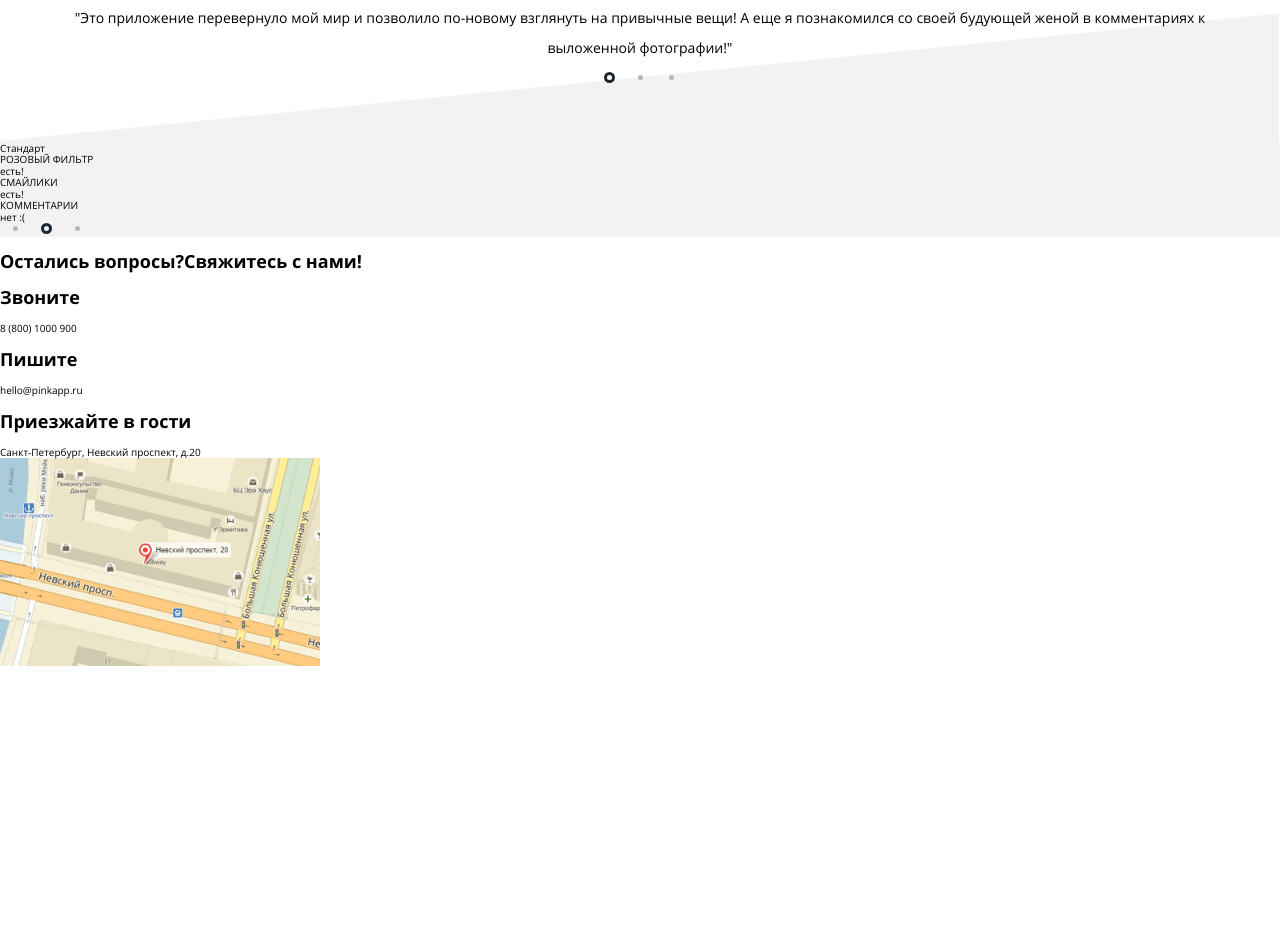
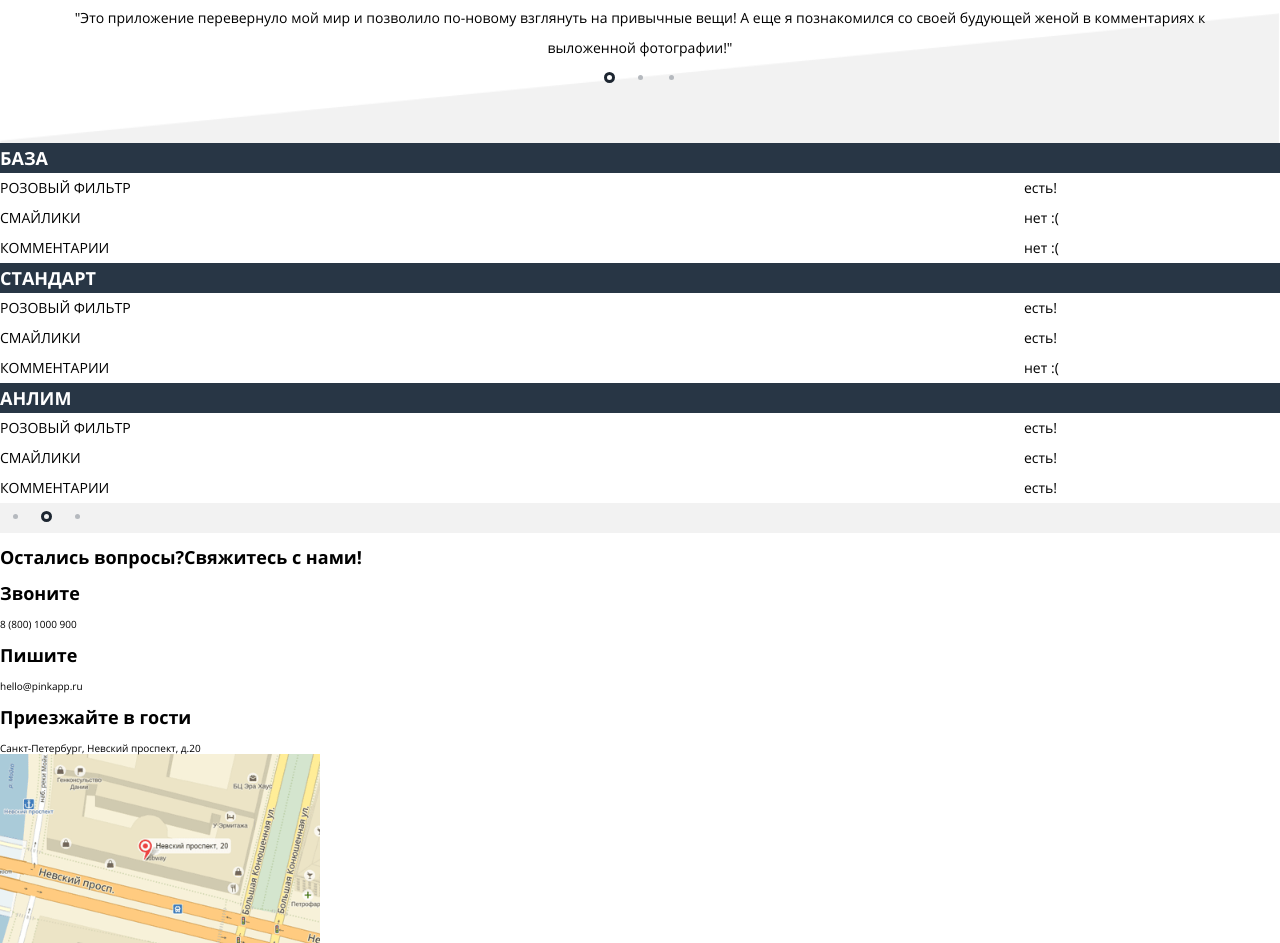
Before and after one commit to ilyamakey/pink, a website: page index.html in a window 1280 px wide. Shown: the part 2163-3106 px from the top of the page. Before the commit the page ends 2829 px from the top, so only its background shows below. Drawn offline with Linux system fonts and the light colour scheme.

Commit message:
build table

```diff
--- a/components/price.less
+++ b/components/price.less
@@ -2,3 +2,39 @@
   background-color: @grey;
 
 }
+.price-list {
+  line-height: @30;
+
+  &__table {
+
+
+  }
+
+  &__slide{
+    display: flex;
+    flex-direction: column;
+    font-size: @14;
+    background-color: @white;
+
+    &__header {
+      color: @white;
+      font-size: @18;
+      font-weight: @font-bold;
+      background-color: @dark-blue;
+    }
+
+    &__row {
+      display: flex;
+
+      &__name {
+        width: 80%;
+      }
+      &__status {
+        width: 20%;
+      }
+
+    }
+
+  }
+
+}
--- a/index.html
+++ b/index.html
@@ -103,18 +103,48 @@
     <section class="price-list">
         <div class="price-list__table">
             <div class="price-list__slide">
-                <div class="price-list__slide__header">Стандарт</div>
+                <div class="price-list__slide__header">БАЗА</div>
                 <div class="price-list__slide__row">
-                    <div class="price-list__row__name">РОЗОВЫЙ ФИЛЬТР</div>
-                    <div class="price-list__row__status">есть!</div>
+                    <div class="price-list__slide__row__name">РОЗОВЫЙ ФИЛЬТР</div>
+                    <div class="price-list__slide__row__status">есть!</div>
                 </div>
-                <div class="price-list__table__row">
-                    <div class="price-list__table__name">СМАЙЛИКИ</div>
-                    <div class="price-list__table__status">есть!</div>
+                <div class="price-list__slide__row">
+                    <div class="price-list__slide__row__name">СМАЙЛИКИ</div>
+                    <div class="price-list__slide__row__status">нет :(</div>
                 </div>
-                <div class="price-list__table__row">
-                    <div class="price-list__table__name">КОММЕНТАРИИ</div>
-                    <div class="price-list__table__status">нет :(</div>
+                <div class="price-list__slide__row">
+                    <div class="price-list__slide__row__name">КОММЕНТАРИИ</div>
+                    <div class="price-list__slide__row__status">нет :(</div>
+                </div>
+            </div>
+            <div class="price-list__slide">
+                <div class="price-list__slide__header">СТАНДАРТ</div>
+                <div class="price-list__slide__row">
+                    <div class="price-list__slide__row__name">РОЗОВЫЙ ФИЛЬТР</div>
+                    <div class="price-list__slide__row__status">есть!</div>
+                </div>
+                <div class="price-list__slide__row">
+                    <div class="price-list__slide__row__name">СМАЙЛИКИ</div>
+                    <div class="price-list__slide__row__status">есть!</div>
+                </div>
+                <div class="price-list__slide__row">
+                    <div class="price-list__slide__row__name">КОММЕНТАРИИ</div>
+                    <div class="price-list__slide__row__status">нет :(</div>
+                </div>
+            </div>
+            <div class="price-list__slide">
+                <div class="price-list__slide__header">АНЛИМ</div>
+                <div class="price-list__slide__row">
+                    <div class="price-list__slide__row__name">РОЗОВЫЙ ФИЛЬТР</div>
+                    <div class="price-list__slide__row__status">есть!</div>
+                </div>
+                <div class="price-list__slide__row">
+                    <div class="price-list__slide__row__name">СМАЙЛИКИ</div>
+                    <div class="price-list__slide__row__status">есть!</div>
+                </div>
+                <div class="price-list__slide__row">
+                    <div class="price-list__slide__row__name">КОММЕНТАРИИ</div>
+                    <div class="price-list__slide__row__status">есть!</div>
                 </div>
             </div>
         </div>
```
Also changed, not shown: build/main.css.
